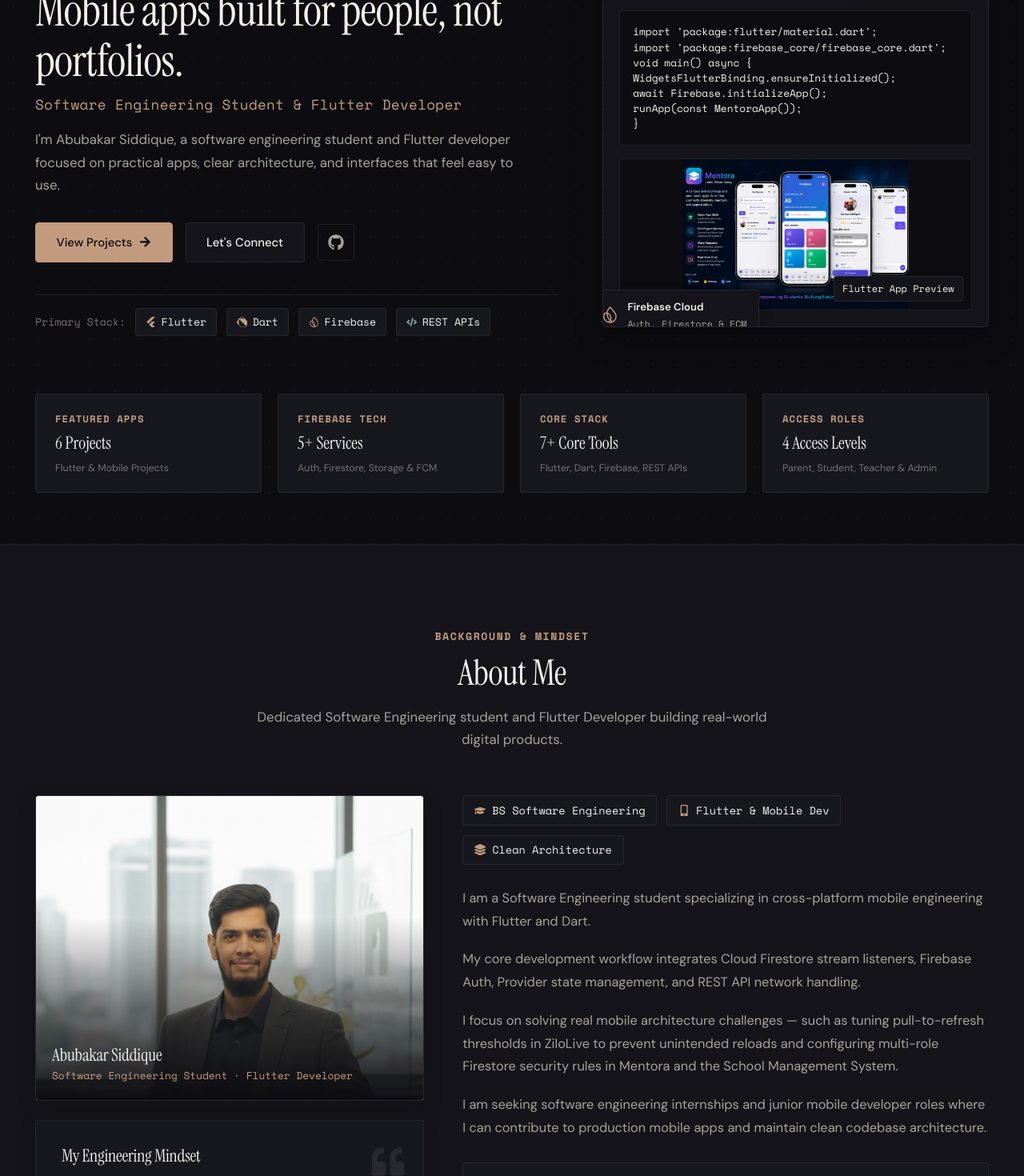
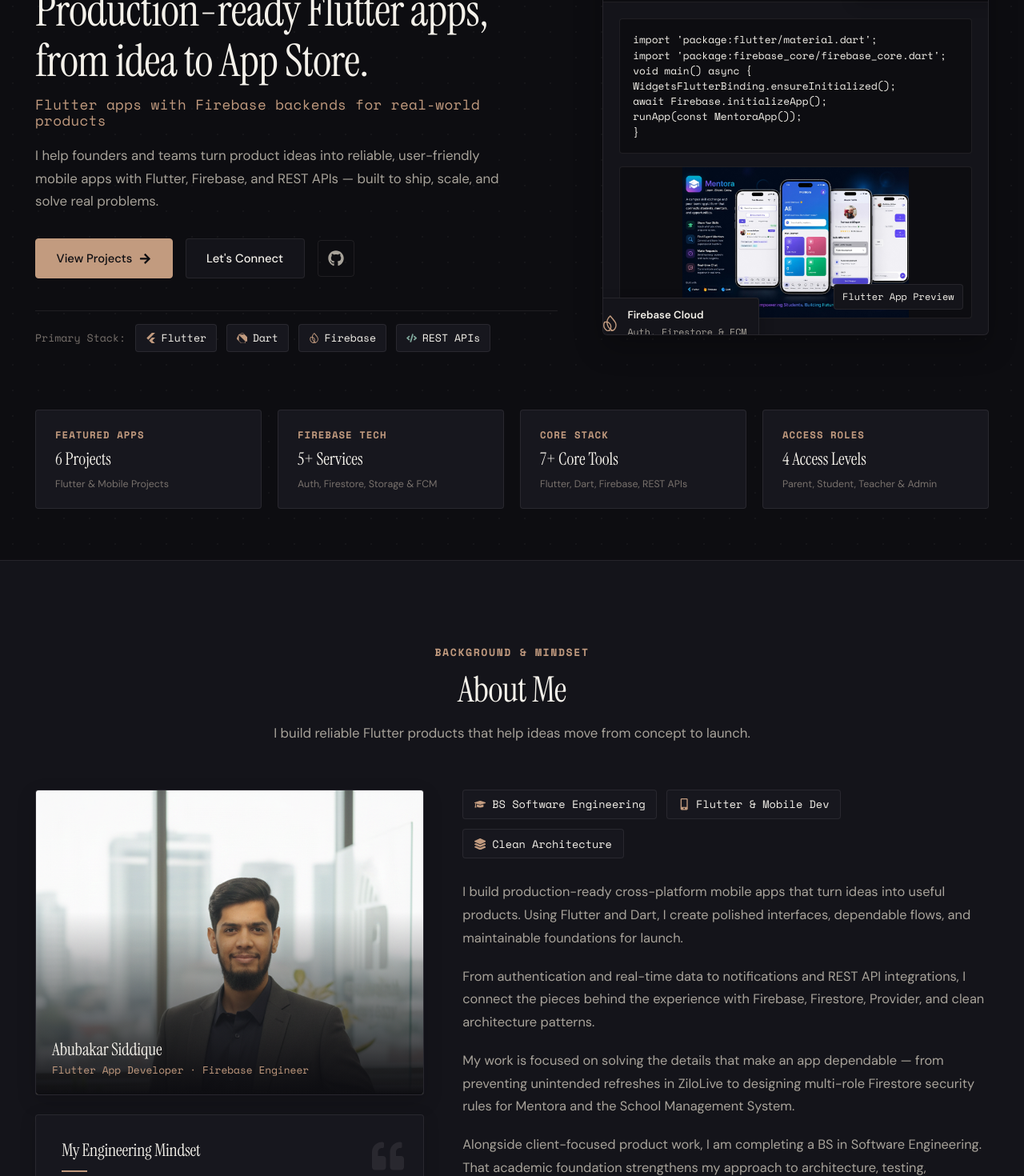
Before and after one commit to mrabukust-cmd/abubakar-portfolio, a React (Vite) app: page / in a window 1280 px wide. Shown: the part 200-1670 px from the top of the page at 80% size. Built offline with nearby package versions, Linux system fonts and the light colour scheme.

Commit message:
reposition portfolio for freelance Flutter work

```diff
--- a/src/components/About.jsx
+++ b/src/components/About.jsx
@@ -11,7 +11,7 @@
           <span className="section-subtitle">Background & Mindset</span>
           <h2 className="section-title">About Me</h2>
           <p className="section-description">
-            Dedicated Software Engineering student and Flutter Developer building real-world digital products.
+            I build reliable Flutter products that help ideas move from concept to launch.
           </p>
         </div>
 
@@ -29,7 +29,7 @@
               <div className="profile-img-wrapper">
                 <img
                   src={profileData.profileImage}
-                  alt="Abubakar Siddique — Software Engineering Student and Flutter Developer"
+                  alt="Abubakar Siddique — Flutter App Developer and Firebase Engineer"
                   className="profile-portrait-img"
                   width="400"
                   height="400"
@@ -38,7 +38,7 @@
                 <div className="profile-photo-gradient" />
                 <div className="profile-photo-info">
                   <h3 className="profile-photo-name">{profileData.name}</h3>
-                  <span className="profile-photo-role">Software Engineering Student · Flutter Developer</span>
+                  <span className="profile-photo-role">Flutter App Developer · Firebase Engineer</span>
                 </div>
               </div>
             </div>
--- a/src/components/Contact.jsx
+++ b/src/components/Contact.jsx
@@ -156,7 +156,7 @@
             <div className="contact-availability-card card">
               <h4 className="avail-title">Available for Opportunities</h4>
               <p className="avail-desc">
-                Currently seeking Software Engineering internships, entry-level Flutter developer positions, freelance app projects, and open-source collaborations.
+                Available to help founders and teams ship reliable Flutter apps, Firebase backends, and mobile product experiences from idea to launch.
               </p>
             </div>
           </motion.div>
--- a/src/components/Footer.jsx
+++ b/src/components/Footer.jsx
@@ -27,7 +27,7 @@
               <span className="logo-text">{profileData.name}</span>
             </a>
             <p className="footer-tagline">
-              Software Engineering Student · Flutter Developer
+              Flutter App Developer · Firebase Engineer
             </p>
             <p className="footer-subtext">
               Building modern, reliable, and user-friendly mobile applications.
--- a/src/data/profile.js
+++ b/src/data/profile.js
@@ -5,23 +5,23 @@
 export const profileData = {
   name: "Abubakar Siddique",
   shortName: "AS",
-  title: "Software Engineering Student & Flutter Developer",
-  status: "Available for Opportunities",
+  title: "Flutter App Developer & Firebase Engineer",
+  status: "Available for Freelance Projects",
   education: "BS Software Engineering",
   email: socialLinks.email,
   location: "Pakistan",
   profileImage: profileImg,
 
-  heroBadge: "Building → Testing → Improving",
-  heroHeading: "Mobile apps built for people, not portfolios.",
-  heroSubheading: "Software Engineering Student & Flutter Developer",
-  heroDescription: "I'm Abubakar Siddique, a software engineering student and Flutter developer focused on practical apps, clear architecture, and interfaces that feel easy to use.",
+  heroBadge: "From idea → App Store",
+  heroHeading: "Production-ready Flutter apps, from idea to App Store.",
+  heroSubheading: "Flutter apps with Firebase backends for real-world products",
+  heroDescription: "I help founders and teams turn product ideas into reliable, user-friendly mobile apps with Flutter, Firebase, and REST APIs — built to ship, scale, and solve real problems.",
 
   aboutText: [
-    "I am a Software Engineering student specializing in cross-platform mobile engineering with Flutter and Dart.",
-    "My core development workflow integrates Cloud Firestore stream listeners, Firebase Auth, Provider state management, and REST API network handling.",
-    "I focus on solving real mobile architecture challenges — such as tuning pull-to-refresh thresholds in ZiloLive to prevent unintended reloads and configuring multi-role Firestore security rules in Mentora and the School Management System.",
-    "I am seeking software engineering internships and junior mobile developer roles where I can contribute to production mobile apps and maintain clean codebase architecture."
+    "I build production-ready cross-platform mobile apps that turn ideas into useful products. Using Flutter and Dart, I create polished interfaces, dependable flows, and maintainable foundations for launch.",
+    "From authentication and real-time data to notifications and REST API integrations, I connect the pieces behind the experience with Firebase, Firestore, Provider, and clean architecture patterns.",
+    "My work is focused on solving the details that make an app dependable — from preventing unintended refreshes in ZiloLive to designing multi-role Firestore security rules for Mentora and the School Management System.",
+    "Alongside client-focused product work, I am completing a BS in Software Engineering. That academic foundation strengthens my approach to architecture, testing, collaboration, and continuous improvement."
   ],
 
   philosophy: {
```
